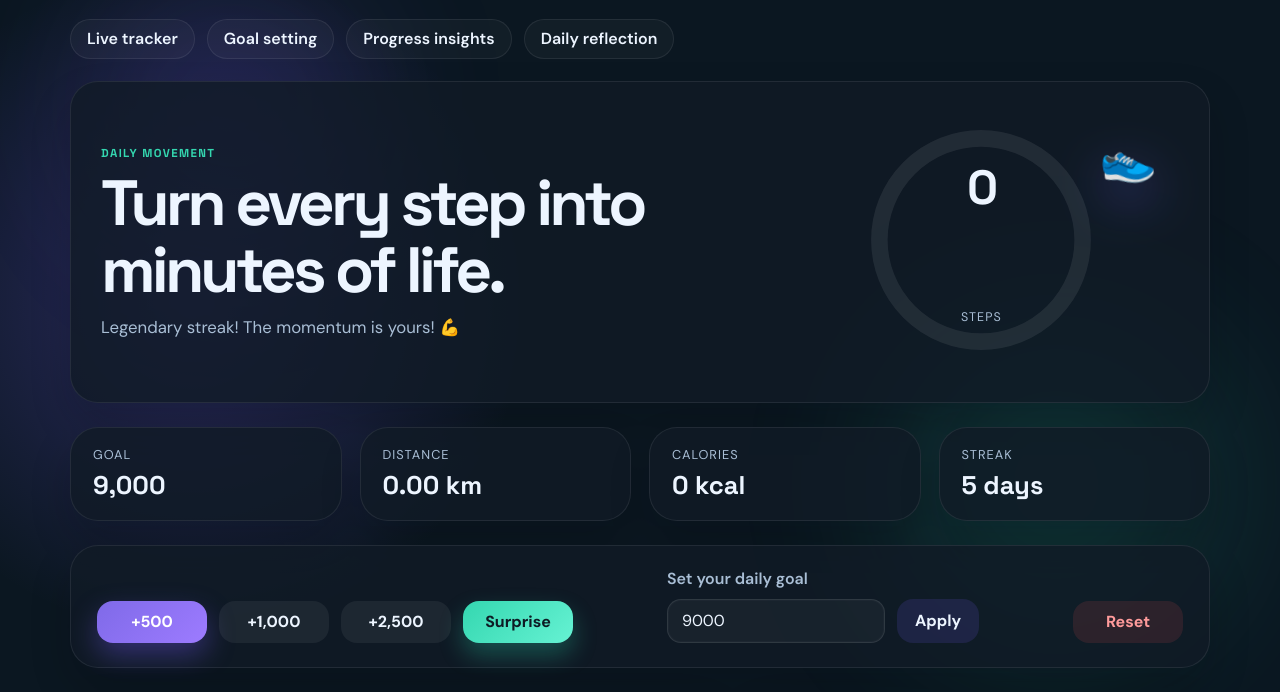
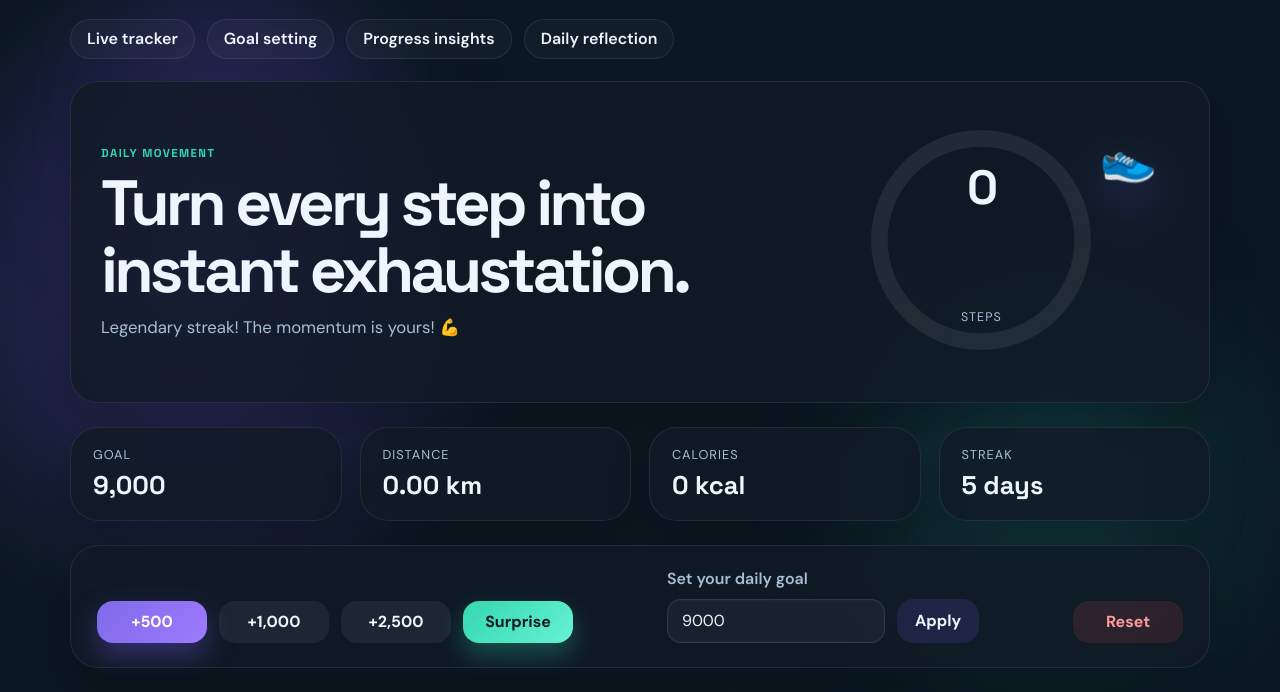
Before and after one commit to Anushka5879/StepVerse, a website built with Vite: page index.html in a window 1280 px wide. Shown: the part 78-770 px from the top of the page. Built offline with nearby package versions, Linux system fonts and the light colour scheme.

Commit message:
update to content

```diff
--- a/index.html
+++ b/index.html
@@ -48,7 +48,7 @@
       <section id="dashboard" class="hero card glow-card section-panel">
         <div class="hero-copy">
           <p class="eyebrow">Daily movement</p>
-          <h1>Turn every step into minutes of life.</h1>
+          <h1>Turn every step into instant exhaustation.</h1>
           <p id="motivationalText" class="subtitle">You’re on a strong streak — keep moving.</p>
         </div>
 
```
